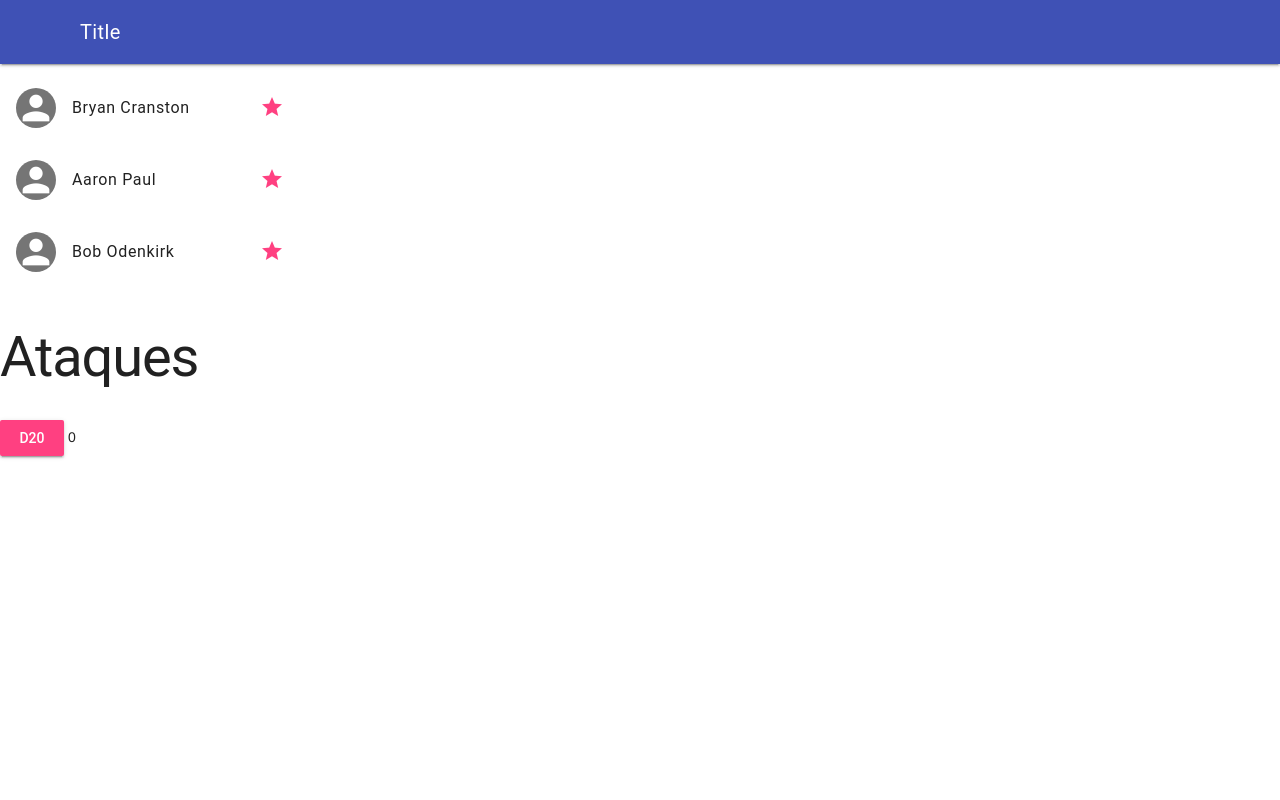
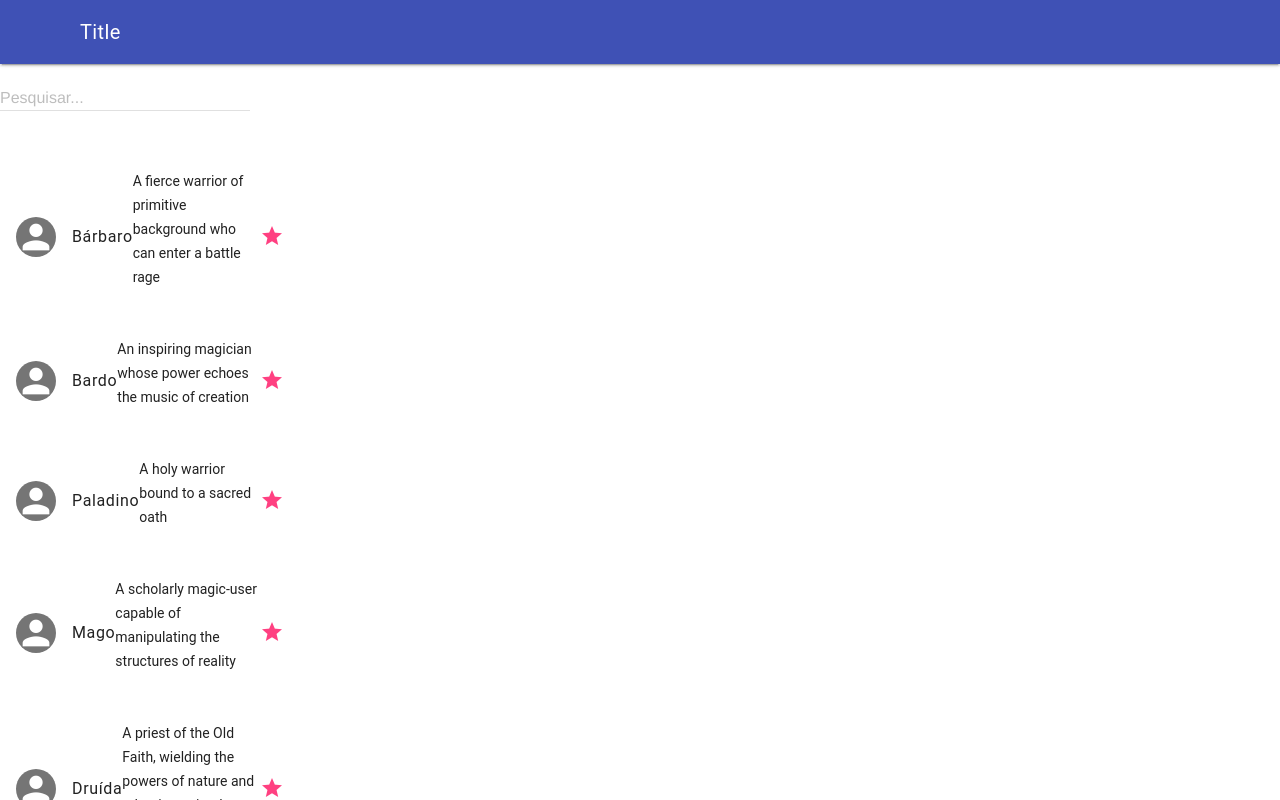
Before and after one commit to evelisee-zz/xablau, an Angular app: page / in a window 1280 px wide. Built offline with nearby package versions, Linux system fonts and the light colour scheme.

Commit message:
referencias

```diff
--- a/src/app/app.component.css
+++ b/src/app/app.component.css
@@ -6,3 +6,72 @@
 .hide {
  display: none;
 }
+
+.demo-card-wide.mdl-card {
+    width: 640px;
+    height: 300px;
+
+  }
+
+  .mdl-card__actions {
+
+    outline: skyblue solid 5px;
+    z-index: 4;
+
+
+  }
+  #name {
+    display:flex;
+  margin-top: 10px;
+    justify-content: left;
+  }
+
+  #contact{
+    diplay: flex;
+
+  }
+
+
+  .mdl-button {
+    margin-left: 10px ;
+
+  }
+  .demo-card-wide {
+    height: 200px;
+  }
+
+
+  .demo-card-wide > .mdl-card__title {
+    color: #fff;
+    height: 64px;
+    background-color:indigo;
+  }
+
+  .mdl-card__title-text {
+    position: relative;
+    top: 6px;
+
+  }
+
+  .demo-card-wide > .mdl-card__menu {
+    color: #fff;
+  }
+
+
+  #mycard {
+    height: 600px;
+    width:100%;
+   display:flex;
+    flex-direction: row;
+    justify-content: center;
+    align-items: center;
+  }
+
+  .mdl-textfield {
+    width: 250px;
+    margin-right: 10px;
+  }
+
+  .violet {
+      color: blueviolet;
+  }
--- a/src/app/app.component.html
+++ b/src/app/app.component.html
@@ -1,38 +1,97 @@
 <eve-header>
-    <!-- List items with avatar and action -->
-    <div class="demo-list-action mdl-list">
-      <div class="mdl-list__item">
-        <span class="mdl-list__item-primary-content">
-          <i class="material-icons mdl-list__item-avatar">person</i>
-          <span>Bryan Cranston</span>
-        </span>
-        <span [ngClass]="{'hide': fav}">favoritado!</span>
-        <a class="mdl-list__item-secondary-action" href="#" (click)="favoritar()"><i class="material-icons">star</i></a>
+  <div class="mdl-textfield mdl-js-textfield mdl-textfield--floating-label">
+    <input class="mdl-textfield__input" type="text" id="sample3" (input)="pesquisar($event.target.value)">
+    <label class="mdl-textfield__label" for="sample3">Pesquisar...</label>
+  </div>
+
+  {{search}}
+  <!-- List items with avatar and action -->
+  <ul class="demo-list-action mdl-list">
+    <li class="mdl-list__item" *ngFor="let persona of personas; let i = index">
+      <span class="mdl-list__item-primary-content">
+        <i class="material-icons mdl-list__item-avatar">person</i>
+        <span>{{persona.classe}}</span>
+        <p>{{persona.descricao}}</p>
+      </span>
+      <a class="mdl-list__item-secondary-action" [ngClass]="{'violet': persona.favoritado}" href="#" (click)="favoritar(i)"><i class="material-icons">star</i></a>
+    </li>
+
+  </ul>
+
+  <h1>Ataques</h1>
+  <button class="mdl-button mdl-js-button mdl-button--raised mdl-button--accent" (click)="rodarD20($event)">
+    D20
+  </button>
+
+  {{valorD20}}
+
+
+  <h2>Cadastro</h2>
+  <div id="mycard">
+
+    <div class="demo-card-wide mdl-card mdl-shadow--2dp">
+      <div class="mdl-card__title">
+        <h2 class="mdl-card__title-text">Contact details</h2>
       </div>
-      <div class="mdl-list__item">
-        <span class="mdl-list__item-primary-content">
-          <i class="material-icons mdl-list__item-avatar">person</i>
-          <span>Aaron Paul</span>
-        </span>
-        <span [ngClass]="{'hide': fav}">favoritado!</span>
-        <a class="mdl-list__item-secondary-action" href="#" (click)="favoritar()"><i class="material-icons">star</i></a>
+
+
+      <div class="mdl-card__supporting-text">
+        <!-- First, tell us how to get in touch with you! -->
+        <form action="#">
+
+          <div id="name">
+            <div class="mdl-textfield mdl-js-textfield mdl-textfield--floating-label">
+              <input (input)="getValues($event.target.value, 'nome')" class="mdl-textfield__input" type="text" id="nome">
+              {{cadastro.nome}}
+              <label class="mdl-textfield__label" for="nome">Nome</label>
+            </div>
+            <div class="mdl-textfield mdl-js-textfield mdl-textfield--floating-label">
+              <input (input)="getValues($event.target.value, 'classe')" class="mdl-textfield__input" type="text" id="classe">
+              {{cadastro.classe}}
+              <label class="mdl-textfield__label" for="classe">Classe</label>
+            </div>
+            <div class="mdl-textfield mdl-js-textfield mdl-textfield--floating-label">
+              <input (input)="getValues($event.target.value, 'raca')" class="mdl-textfield__input" type="text" id="raca">
+              {{cadastro.raca}}
+              <label class="mdl-textfield__label" for="raca">Raça</label>
+            </div>
+          </div>
+
+          <div id="contact">
+            <div id="phone">
+              <div class="mdl-textfield mdl-js-textfield mdl-textfield--floating-label">
+                <input (input)="getValues($event.target.value, 'telefone')" class="mdl-textfield__input" type="text" id="telefone">
+                {{cadastro.telefone}}
+                <label class="mdl-textfield__label" for="telefone">Telefone</label>
+                <span class="mdl-textfield__error">Mobile must be a number!</span>
+              </div>
+            </div>
+
+            <div id="email">
+              <div class="mdl-textfield mdl-js-textfield mdl-textfield--floating-label">
+                <input (input)="getValues($event.target.value, 'nivel')" class="mdl-textfield__input" type="nivel">
+                {{cadastro.nivel}}
+                <label class="mdl-textfield__label" for="nivel">Nível</label>
+                <span class="mdl-textfield__error">Enter a valid email!</span>
+              </div>
+            </div>
+          </div>
+        </form>
       </div>
-      <div class="mdl-list__item">
-        <span class="mdl-list__item-primary-content">
-          <i class="material-icons mdl-list__item-avatar">person</i>
-          <span>Bob Odenkirk</span>
-        </span>
-        <span [ngClass]="{'hide': fav}">favoritado!</span>
-        <span class="mdl-list__item-secondary-content">
-          <a class="mdl-list__item-secondary-action" href="#" (click)="favoritar()"><i class="material-icons">star</i></a>
-      </span>
-      </div>
+
+
+
+
     </div>
 
-    <h1>Ataques</h1>
-    <button class="mdl-button mdl-js-button mdl-button--raised mdl-button--accent" (click)="rodarD20()">
-        D20
-    </button>
+    <!-- FAB button with ripple -->
+    <div id="next">
+      <button class="mdl-button mdl-js-button mdl-button--fab mdl-js-ripple-effect">
+        <i class="material-icons">arrow_forward</i>
+      </button>
+    </div>
+  </div>
 
-    {{valorD20}}
+  <input #xablau value="23" />
+  {{xablau.value}}
 </eve-header>
--- a/src/app/app.component.ts
+++ b/src/app/app.component.ts
@@ -1,4 +1,16 @@
-import { Component, OnInit } from '@angular/core';
+import { Component } from '@angular/core';
+
+// interface Personas {
+//   classe: string;
+//   descricao: string;
+//   favoritado?: boolean;
+// }
+
+class Personas {
+  classe: string;
+  descricao: string;
+  favoritado?: boolean;
+}
 
 @Component({
   selector: 'app-root',
@@ -6,15 +18,52 @@ import { Component, OnInit } from '@angular/core';
   styleUrls: ['./app.component.css']
 })
 export class AppComponent{
-  fav = true;
   valorD20 = 0;
+  search = "";
+  cadastro = {
+    nome: '',
+    classe: '',
+    telefone: '',
+    nivel: '',
+    raca: '',
+  }
+  personas: Array<Personas> = [
+    {
+        "classe":  "Bárbaro",
+        "descricao": "A fierce warrior of primitive background who can enter a battle rage",
+    },
+    {
+        "classe":  "Bardo",
+        "descricao": "An inspiring magician whose power echoes the music of creation"
+    },
+    {
+        "classe":  "Paladino",
+        "descricao": "A holy warrior bound to a sacred oath"
+    },
+    {
+        "classe":  "Mago",
+        "descricao": "A scholarly magic-user capable of manipulating the structures of reality"
+    },
+    {
+        "classe":  "Druída",
+        "descricao": "A priest of the Old Faith, wielding the powers of nature and adopting animal forms"
+    }
+    ]
 
-  favoritar() {
-    this.fav = !this.fav;
+  favoritar(index: number) {
+    this.personas[index].favoritado = !this.personas[index].favoritado
   }
 
-  rodarD20() {
+  rodarD20(event) {
     this.valorD20 = Math.floor(Math.random() * 20 + 1);
   }
 
+  pesquisar(value: string) {
+    this.search = value;
+  }
+
+  getValues(value: string, campo: string){
+    this.cadastro[campo] = value;
+  }
+
 }
```
